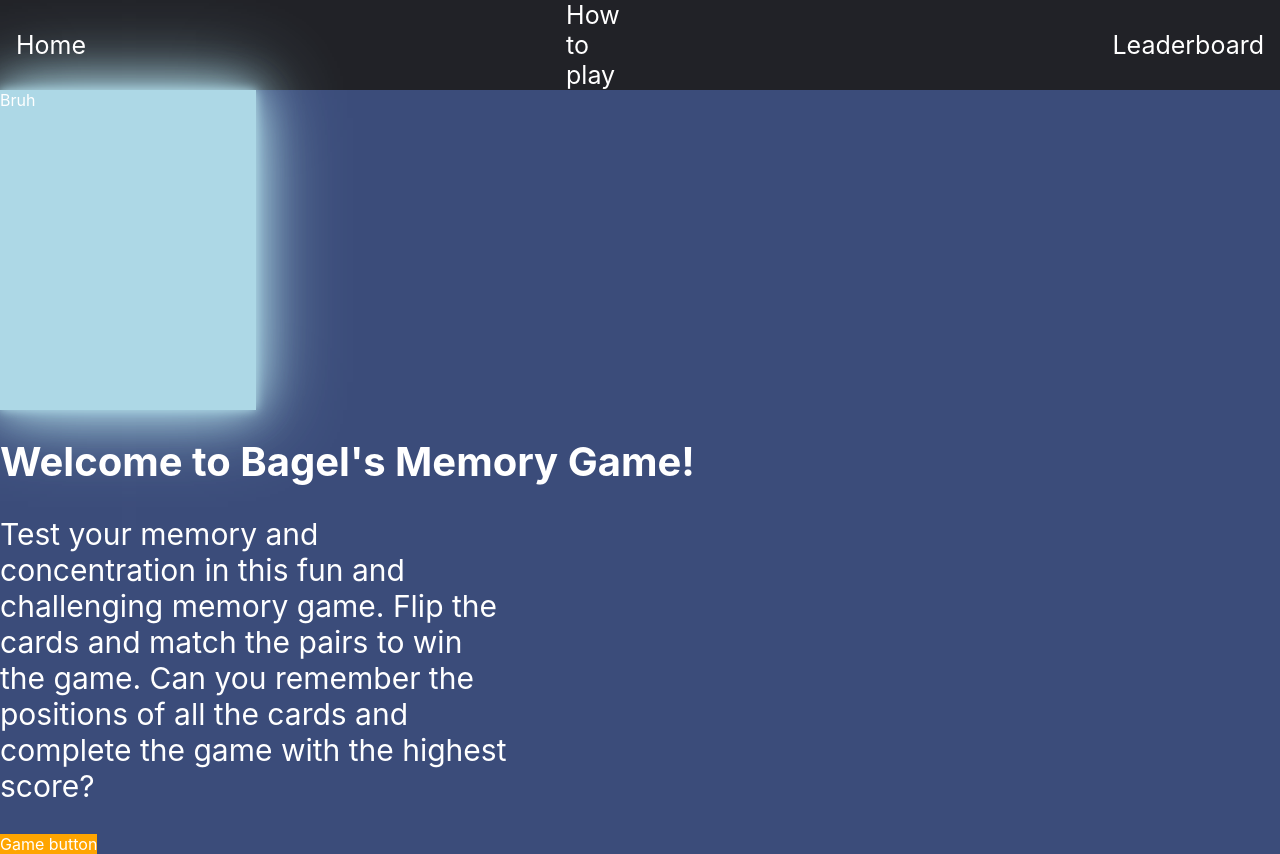
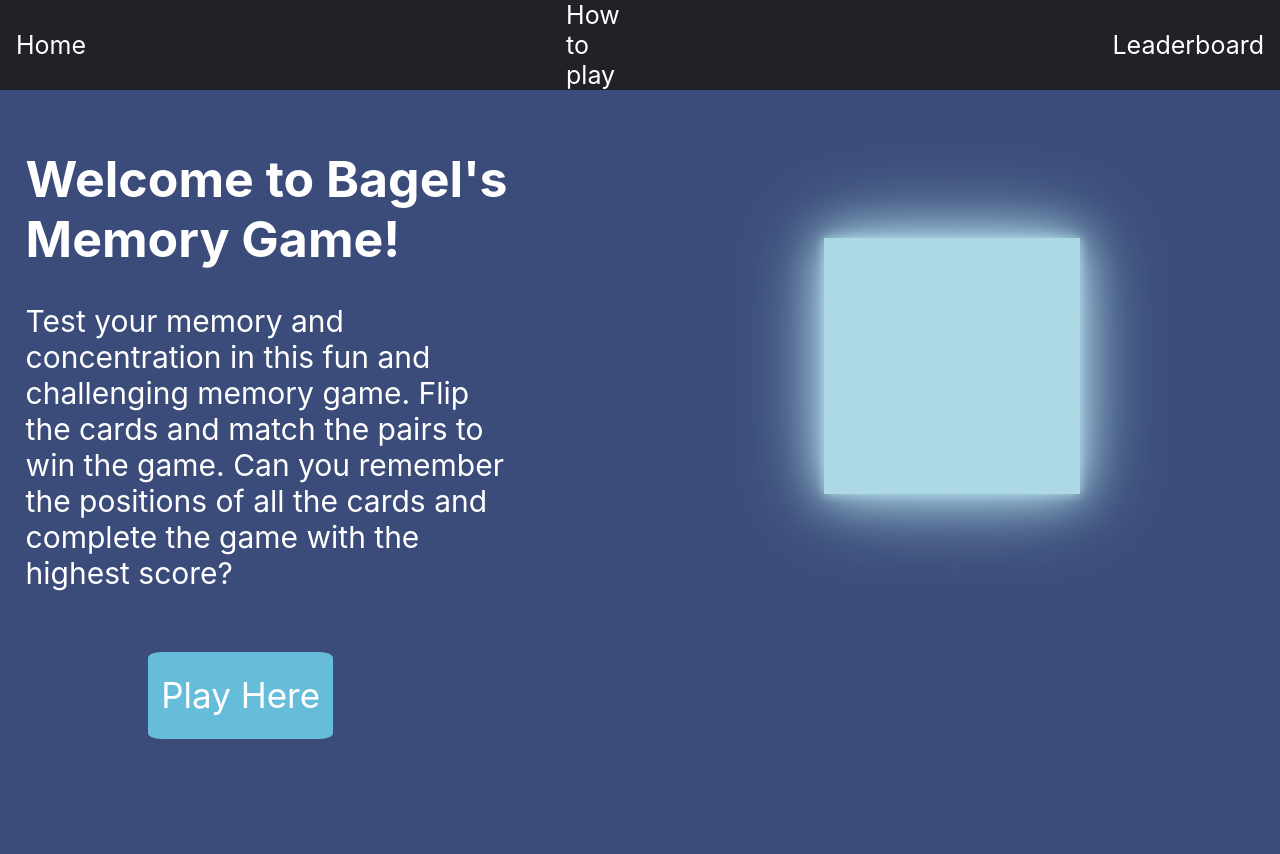
Before and after one commit to MiguelGarcia2002/lightupsquaresgame, a React (Create React App) app: page / in a window 1280 px wide. After the commit the page ends 800 px from the top, so only its background shows below. Built offline with nearby package versions, Linux system fonts and the light colour scheme.

Commit message:
Home page and submission form

```diff
--- a/src/Styles/Buttons.sass
+++ b/src/Styles/Buttons.sass
@@ -1,19 +1,6 @@
-$primaryBtn: rgb(255, 165, 0)
+$primaryBtn: #66bdda
 
 .gameButton
     background-color: $primaryBtn
     color: white
     text-decoration: none
-
-.leaderBoardButton
-    display: flex
-    width: 30%
-    justify-content: center
-    background: red
-    color: white
-    text-decoration: none
-    transition: transform 0.2s
-    filter: brightness(1)
-.leaderBoardButton:hover
-    transform: scale(1.1)
-    cursor: pointer
--- a/src/Styles/Game.sass
+++ b/src/Styles/Game.sass
@@ -1,4 +1,4 @@
-$primaryBtn: '#2aa1c8'
+$primaryBtn: #81b6c8
 
 .gamesPage
     background-color: #222222
@@ -58,8 +58,11 @@ $primaryBtn: '#2aa1c8'
     filter: brightness(1.2)
 
 .gameOver
-    height: 30%
+    position: absolute
+    top: 50%
+    left: 50%
+    transform: translate(-50%, -50%)
+    height: 60%
     width: 30%
-    background-color: black
     border-radius: 5%
     display: grid
--- a/src/Styles/Home.sass
+++ b/src/Styles/Home.sass
@@ -2,11 +2,11 @@
     height: 100%
 
 .promptHeader
-    font-size: 40px
+    font-size: 50px
 
 
 .paraBox
-    width: 40%
+    width: 80%
 
 
 .promptParagraph
@@ -18,12 +18,46 @@
     width: 50%
 
 
-.btnBox
-    height: 100%
+
 
 
 .boxSquare
-    width: 20%
-    height: 40vh
+    width: 20vw
+    height: 20vw
     background: #ADD8E6
     box-shadow: 0 0 10px #ADD8E6, 0 0 40px #ADD8E6, 0 0 80px #ADD8E6
+
+.homePage
+    margin: 2%
+
+
+.gridContainer
+    display: grid
+    grid-template-columns: 1fr 1fr
+    grid-template-rows: 1fr
+
+
+.container2
+    padding-top: 20%
+    padding-left: 30%
+    margin: 0 !important
+
+
+.btnBox
+    margin-top: 10%
+    margin-left: 20%
+    display: flex
+    font-size: 35px
+    height: 15%
+    width: 30%
+    background-color: #66bdda
+    align-items: center
+    justify-content: center
+    transition: transform 0.2s
+    border-radius: 7%
+
+
+.btnBox:hover
+    cursor: pointer
+    filter: brightness(1.2)
+    transform: scale(1.1)
--- /dev/null
+++ b/src/Styles/gameOverForm.sass
@@ -0,0 +1,63 @@
+
+.gameOverGrid
+    display: grid
+    grid-template-columns: 1fr
+    grid-template-rows: 1fr 1fr 1fr 1fr 20% 1fr
+    background-color: #585f78
+    border-radius: 5%
+
+
+.gameOverText
+    display: flex
+    color: 'white'
+    font-size: 40px
+    align-items: center
+    justify-content: center
+
+
+.leaderBoardButton
+    display: flex
+    width: 30%
+    justify-content: center
+    background: #B8203D
+    color: white
+    text-decoration: none
+    transition: transform 0.2s
+    filter: brightness(1)
+
+.scoreText
+    display: flex
+    font-size: 30px
+    margin-top: 0
+    align-items: center
+    justify-content: center
+
+.lineText
+    margin-top: 0
+    margin-left: 9%
+    font-size: 30px
+    margin-bottom: 0
+
+.typeText
+    margin-left: 9%
+    width: 80%
+    height: 40%
+    margin-top: 0
+    font-size: 25px
+    box-shadow:0 0 15px 4px rgba(0,0,0,0.06)
+
+.leaderBoardButtonContainer
+    display: flex
+    justify-content: center
+
+
+.leaderBoardButton
+    height: 30%
+    width: 80%
+    height: 30%
+
+    //For w/e reason flex doesn't work?
+
+.leaderBoardButton:hover
+    transform: scale(1.1)
+    cursor: pointer
--- a/src/components/Gameoverform.jsx
+++ b/src/components/Gameoverform.jsx
@@ -1,5 +1,6 @@
 import React, {Component} from 'react'
 import axios from 'axios'
+import '../Styles/gameOverForm.sass'
 
 
 class Gameoverform extends Component {
@@ -19,8 +20,6 @@ class Gameoverform extends Component {
             fullName: event.target.value
         })
     }
-
-
 
 
     onSubmit(event){
@@ -49,20 +48,26 @@ class Gameoverform extends Component {
         return (
             <div className='gameOverForm'>
                 <form onSubmit={this.onSubmit}>
-                    <h1> Game over</h1>
-                        <p> Enter your name please: </p>
 
-                    <input type='text'
-                    placeholder='Name'
-                    onChange={this.changeFullname}
-                    value = {this.state.fullName}
-                    />
+                    <div className='gameOverGrid'>
+                        <h1 className='gameOverText'> Game over</h1>
 
-                    <p> Score: {this.props.score} </p>
+                        <p className='scoreText'> Score: {this.props.score} </p>
 
-                      <a href='/Leaderboard'>
-                        <input type='submit' className='leaderBoardButton' value='Submit'/>
-                      </a>
+                        <p className='lineText'> Enter your name here: </p>
+
+                        <input type='text'
+                        placeholder='Name'
+                        onChange={this.changeFullname}
+                        value = {this.state.fullName}
+                        className='typeText'
+                        />
+                        <div className="leaderBoardButtonContainer">
+                            <input type='submit' className='leaderBoardButton' value='Submit'/>
+                        </div>
+
+                    </div>
+
 
                 </form>
             </div>
--- a/src/components/Navbar.js
+++ b/src/components/Navbar.js
@@ -14,7 +14,7 @@ function Navbar(){
         setActiveLink(window.location.pathname);
       }, []);
 
-//className={activeLink === }
+
 
     return <nav className = 'nav'>
         <ul>
--- a/src/pages/Home.js
+++ b/src/pages/Home.js
@@ -1,17 +1,32 @@
 import '../Styles/Buttons.sass'
 import '../Styles/Home.sass'
 function Home(){
+
+    const moveGame =()=>{
+        window.location.pathname='/Game'
+    }
+
     return (
     <div className='homePage'>
 
-        <div className='boxSquare'> Bruh </div>
+    <div className='gridContainer'>
 
-        <h1 className='promptHeader'> Welcome to Bagel's Memory Game!</h1>
-        <div className ='paraBox'><p className='promptParagraph'> Test your memory and concentration in this fun and challenging memory game. Flip the cards and match the pairs to win the game. Can you remember the positions of all the cards and complete the game with the highest score?</p> </div>
+        <div className='container1'>
+            <h1 className='promptHeader'> Welcome to Bagel's Memory Game!</h1>
+            <div className ='paraBox'><p className='promptParagraph'> Test your memory and concentration in this fun and challenging memory game. Flip the cards and match the pairs to win the game. Can you remember the positions of all the cards and complete the game with the highest score?</p> </div>
+            <div className='btnBox' onClick={moveGame}>
+                Play Here
+            </div>
+        </div>
 
-        <div className='btnBox'>
-            <a href ='/Game' className='gameButton'> Game button</a>
+        <div className='container2'>
+            <div className='boxSquare'>  </div>
         </div>
+    </div>
+
+
+
+
 
 
     </div>
```
Also changed, not shown: 2 other files (tests, documents, lock files or other folders).
